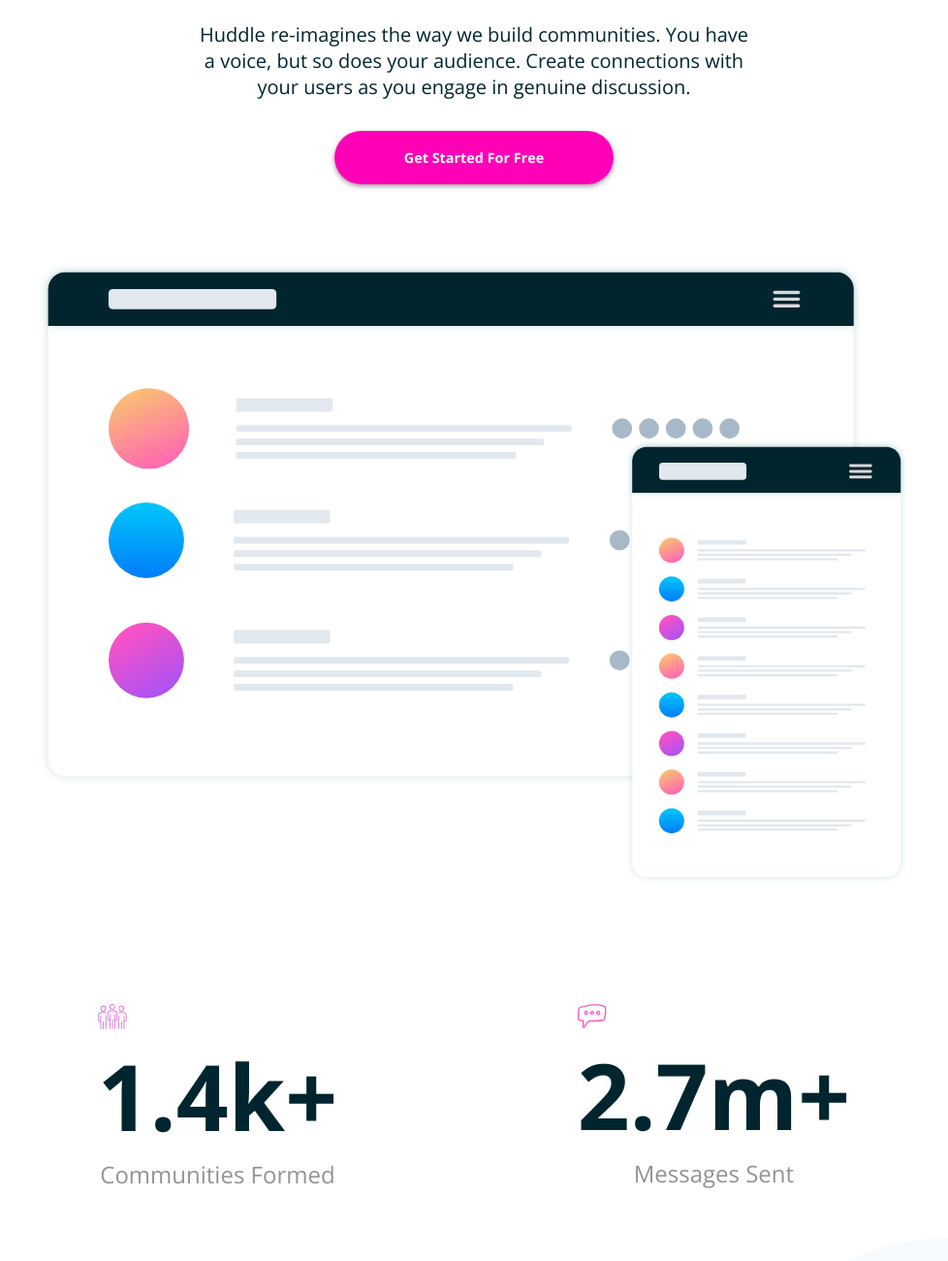
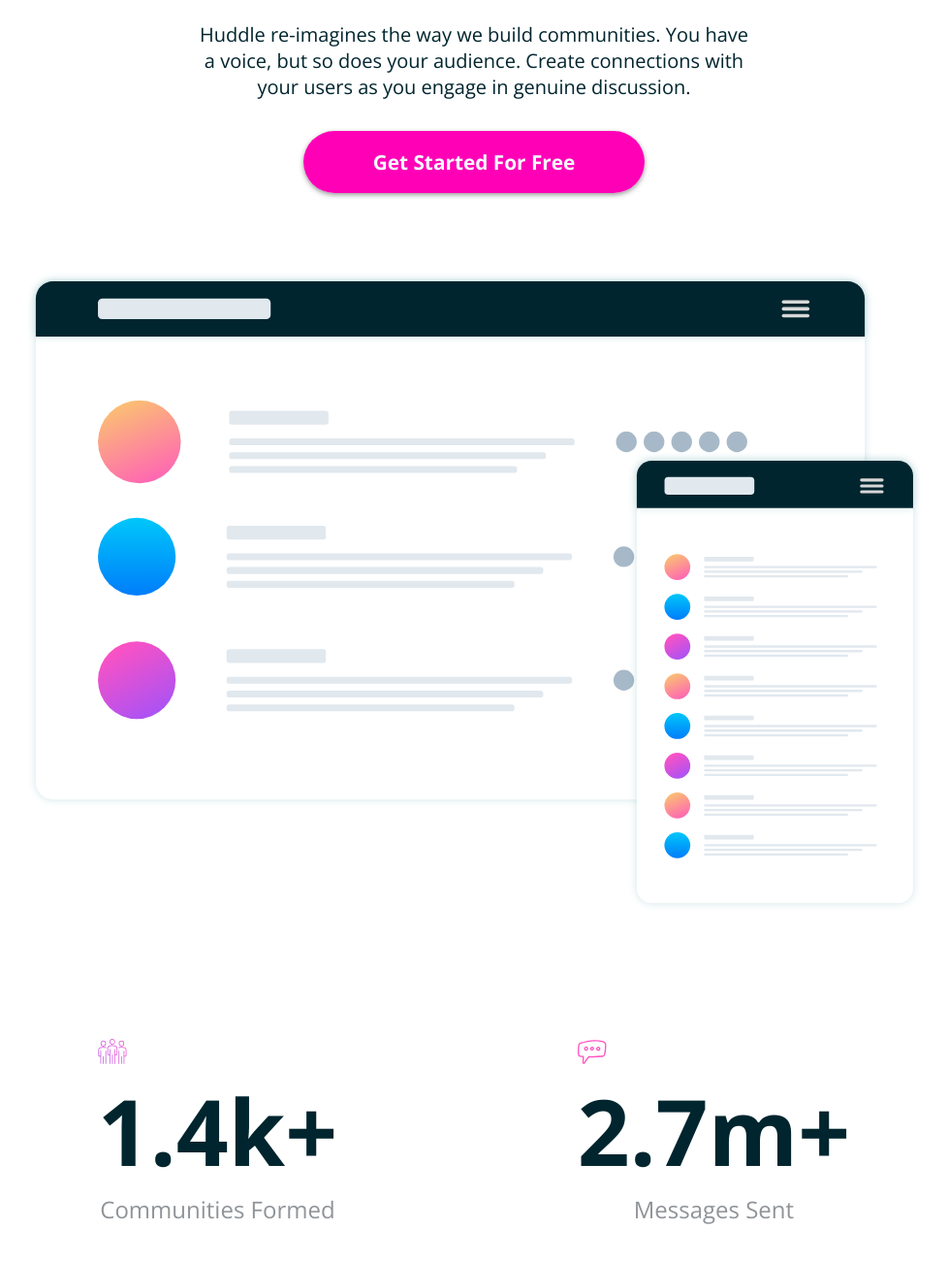
Before and after one commit to RealKendpr/huddle-full-landing-page, a plain HTML site: page index.html in a window 1280 px wide. Shown: the part 434-1734 px from the top of the page at 97% size, without its empty margins (151-1129 px from the left). Drawn offline with nearby package versions, Linux system fonts and the light colour scheme.

Commit message:
Removed the image wrapper for screen-mockup
- Replaced w/ margin auto to center the image

```diff
--- a/index.html
+++ b/index.html
@@ -42,9 +42,9 @@
         </p>
         <a href="#">Get Started For Free</a>
       </div>
-      <div id="mockup-wrapper">
+      <!-- <div id="mockup-wrapper"> -->
         <img id="screen-mockup" src="./images/screen-mockups.svg" alt="" />
-      </div>
+      <!-- </div> -->
     </header>
     <main>
       <div id="stats-wrapper">
--- a/mystyle.css
+++ b/mystyle.css
@@ -79,12 +79,14 @@ h1 {
     background: var(--active-clr);
   }
 }
-#mockup-wrapper {
+/* #mockup-wrapper {
   display: grid;
   place-items: center;
-}
+} */
 #screen-mockup {
   width: 80%;
+  margin-inline: auto;
+  display: block;
 }
 #stats-wrapper {
   margin-top: 123px;
@@ -384,10 +386,10 @@ footer p {
   }
   #hero a {
     padding: 1.12rem 4.5rem;
-    font-size: 0.9rem;
+    font-size: 1.3rem;
   }
   #screen-mockup {
-    width: 70%;
+    width: 72%;
   }
   #stats-wrapper {
     width: 80%;
@@ -524,6 +526,9 @@ footer p {
   #hero p {
     margin: 32px auto 50px auto;
   }
+  #stats-wrapper {
+    margin-top: 132px;
+  }
   #stats-wrapper h2 {
     font-size: 5.9rem;
   }
```
